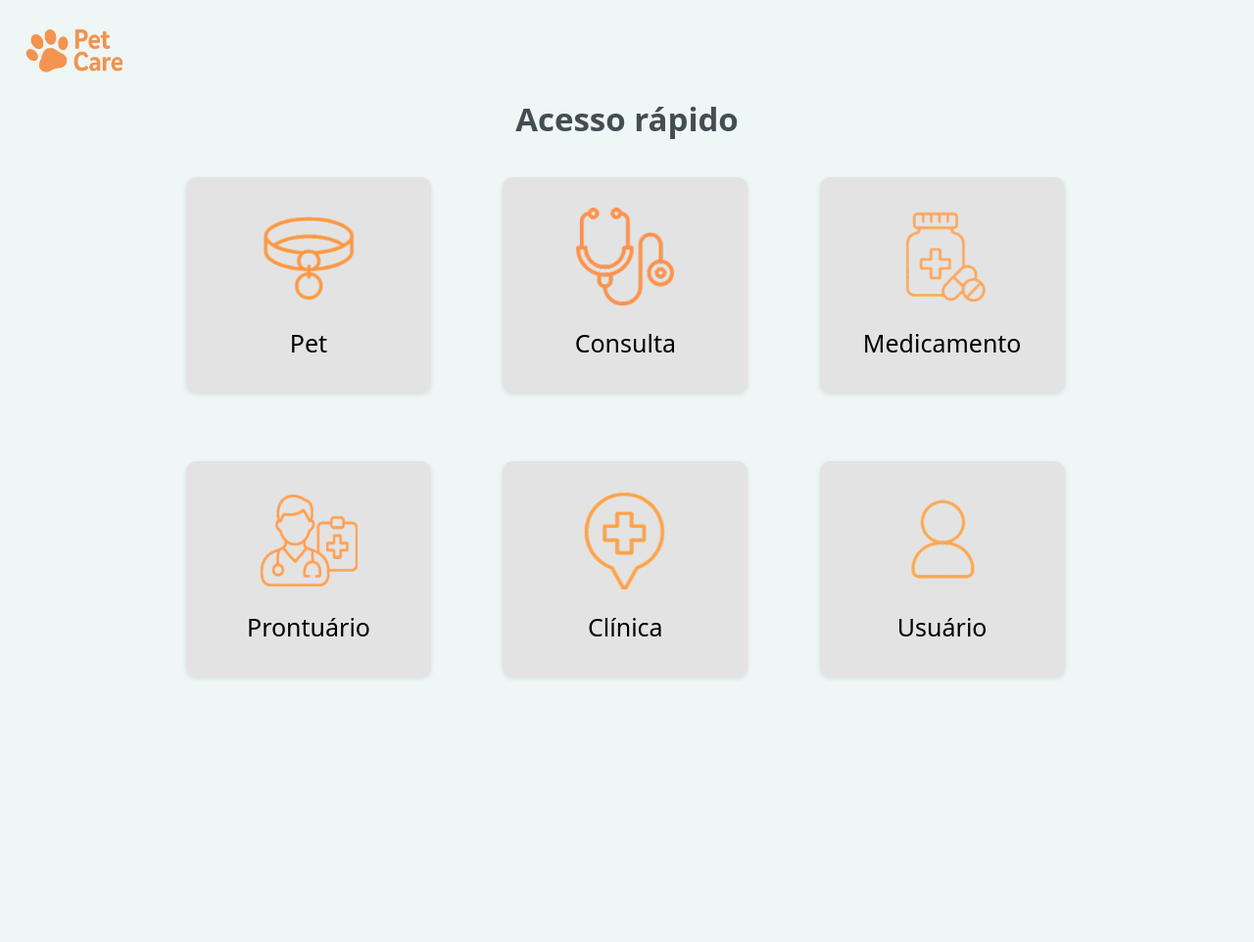
After one commit to thiaguera00/pet-care, a Django app: page /pets/home/ in a window 1280 px wide. The commit adds this page. Shown: the whole page at 98% size. Run offline with Django 5.2, Linux system fonts and the light colour scheme.

Commit message:
tela home finalizada

```diff
--- a/core/static/css/global.css
+++ b/core/static/css/global.css
@@ -7,6 +7,7 @@
 body, html {
     height: 100%;
     font-family: 'Segoe UI', sans-serif;
+    overflow: hidden;
 }
 
 .container {
@@ -100,3 +101,103 @@ form {
     border-radius: 5px;
     font-size: 14px;
 }
+
+.navbar-home {
+    background-color: #eef6f6;
+    display: flex;
+    justify-content: space-between;
+    align-items: center;
+    padding: 15px 5px;
+    font-family: 'Segoe UI', sans-serif;
+}
+
+.navbar-left {
+    display: flex;
+    align-items: center;
+    gap: 12px;
+}
+
+.logo-img {
+    width: 145px;
+    object-fit: contain;
+}
+
+.logo-text {
+    font-family: 'Brush Script MT', cursive;
+    font-size: 26px;
+    color: #1c2a4e;
+    font-weight: bold;
+}
+
+.navbar-links {
+    display: flex;
+    gap: 40px;
+}
+
+.navbar-links a {
+    text-decoration: none;
+    color: #000;
+    font-size: 16px;
+    font-weight: 500;
+    transition: color 0.3s;
+}
+
+.navbar-links a:hover {
+    color: #2b6f6f;
+}
+
+.home-container {
+    background-color: #eef6f6;
+    min-height: 100vh;
+    text-align: center;
+}
+
+.home-title {
+    font-size: 33px;
+    font-weight: bold;
+    margin-bottom: 40px;
+    color: #424E52;
+}
+
+.button-grid {
+    display: grid;
+    grid-template-columns: repeat(auto-fit, minmax(180px, 1fr));
+    gap: 70px;
+    max-width: 900px;
+    margin: 0 auto;
+}
+
+.home-button {
+    display: flex;
+    flex-direction: column;
+    align-items: center;
+    justify-content: center;
+    background-color: #E3E3E3;
+    width: 250px;
+    height: 220px;
+    padding: 20px 10px;
+    border-radius: 10px;
+    text-decoration: none;
+    color: #000;
+    font-size: 16px;
+    box-shadow: 0 2px 5px rgba(0, 0, 0, 0.1);
+    transition: background-color 0.3s;
+}
+
+.home-button:hover {
+    background-color: #a0ccc2;
+}
+
+.home-button img {
+    width: 100px;
+    height: 100px;
+}
+
+#consulta {
+    width: 100px;
+}
+
+span {
+    font-size: 25px;
+    margin-top: 20px;
+}
--- /dev/null
+++ b/core/templates/core/home/home.html
@@ -0,0 +1,42 @@
+{% extends '../base.html' %}
+{% load static %}
+
+{% block title %}Página Inicial{% endblock %}
+
+{% block content %}
+<nav class="navbar-home">
+    <div class="navbar-left">
+        <img src="{% static 'img/logo.png' %}" alt="logo" class="logo-img">
+    </div>
+</nav>
+
+<div class="home-container">
+    <h2 class="home-title">Acesso rápido</h2>
+    <div class="button-grid">
+        <a href="#" class="home-button">
+            <img src="{% static 'img/icon-pet.png' %}" alt="Pet">
+            <span>Pet</span>
+        </a>
+        <a href="#" class="home-button consulta-button">
+            <img src="{% static 'img/icon-consulta.png' %}" alt="Consulta" id="consulta">
+            <span>Consulta</span>
+        </a>
+        <a href="#" class="home-button">
+            <img src="{% static 'img/icon-medicamento.png' %}" alt="Medicamento">
+            <span>Medicamento</span>
+        </a>
+        <a href="#" class="home-button">
+            <img src="{% static 'img/icon-prontuario.png' %}" alt="Prontuário">
+            <span>Prontuário</span>
+        </a>
+        <a href="#" class="home-button">
+            <img src="{% static 'img/icon-clinica.png' %}" alt="Clínica">
+            <span>Clínica</span>
+        </a>
+        <a href="#" class="home-button">
+            <img src="{% static 'img/icon-usuario.png' %}" alt="Usuário">
+            <span>Usuário</span>
+        </a>
+    </div>
+</div>
+{% endblock %}
--- a/core/views/__init__.py
+++ b/core/views/__init__.py
@@ -1,2 +1,3 @@
 from .pet.pet_views import criar_pet, deletar_pet, editar_pet, listar_pets
 from .login.login_view import login
+from .home.home_view import home
--- /dev/null
+++ b/core/views/home/home_view.py
@@ -0,0 +1,4 @@
+from django.shortcuts import render
+
+def home(request):
+     return render(request, 'core/home/home.html')
--- a/petcare/urls.py
+++ b/petcare/urls.py
@@ -22,6 +22,7 @@ urlpatterns = [
     path('admin/', admin.site.urls),
     path('pets/', views.listar_pets, name='listar_pets'),
     path('', views.login, name='login'),
+    path('pets/home/', views.home, name='home'),
     path('pets/novo/', views.criar_pet, name='criar_pet'),
     path('pets/editar/<int:pet_id>/', views.editar_pet, name='editar_pet'),
     path('pets/deletar/<int:pet_id>/', views.deletar_pet, name='deletar_pet'),
```
Also changed, not shown: core/static/img/icon-clinica.png (added), core/static/img/icon-consulta.png (added), core/static/img/icon-medicamento.png (added), core/static/img/icon-pet.png (added), core/static/img/icon-prontuario.png (added), core/static/img/icon-usuario.png (added).
